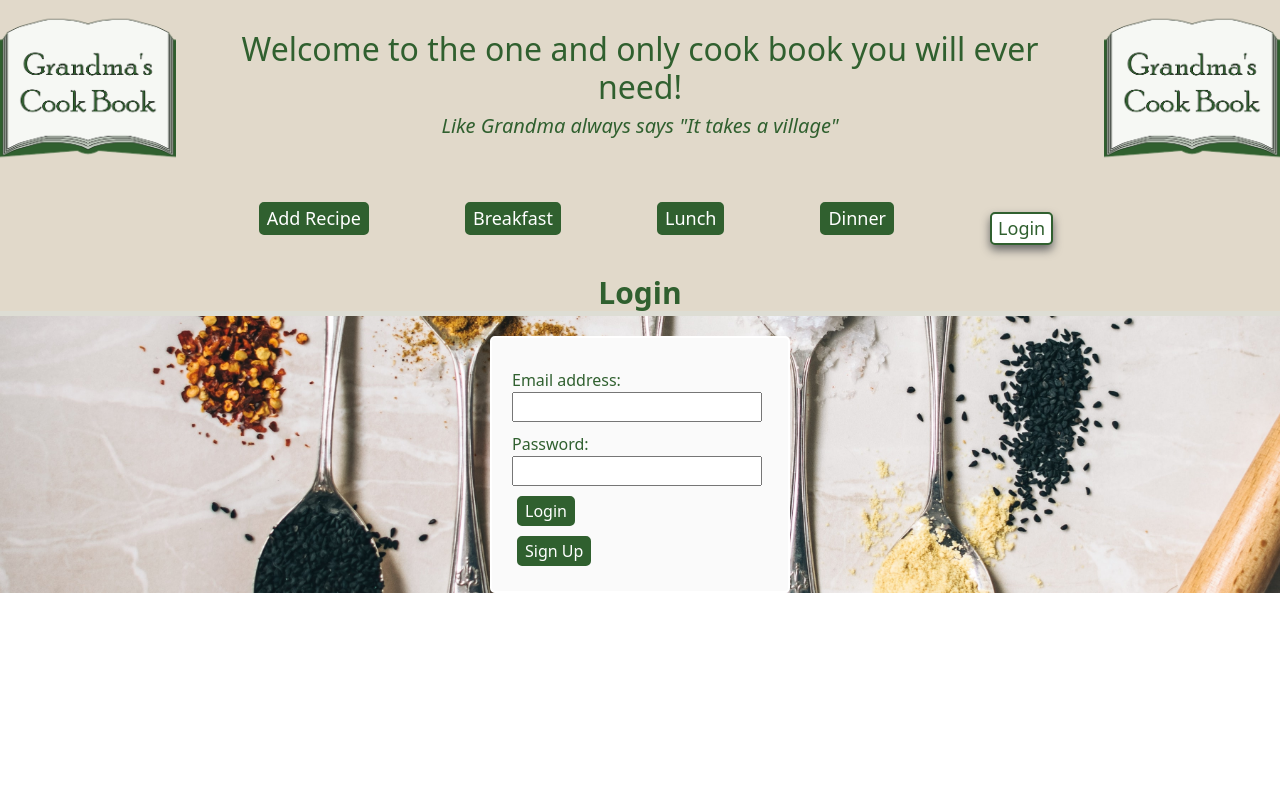
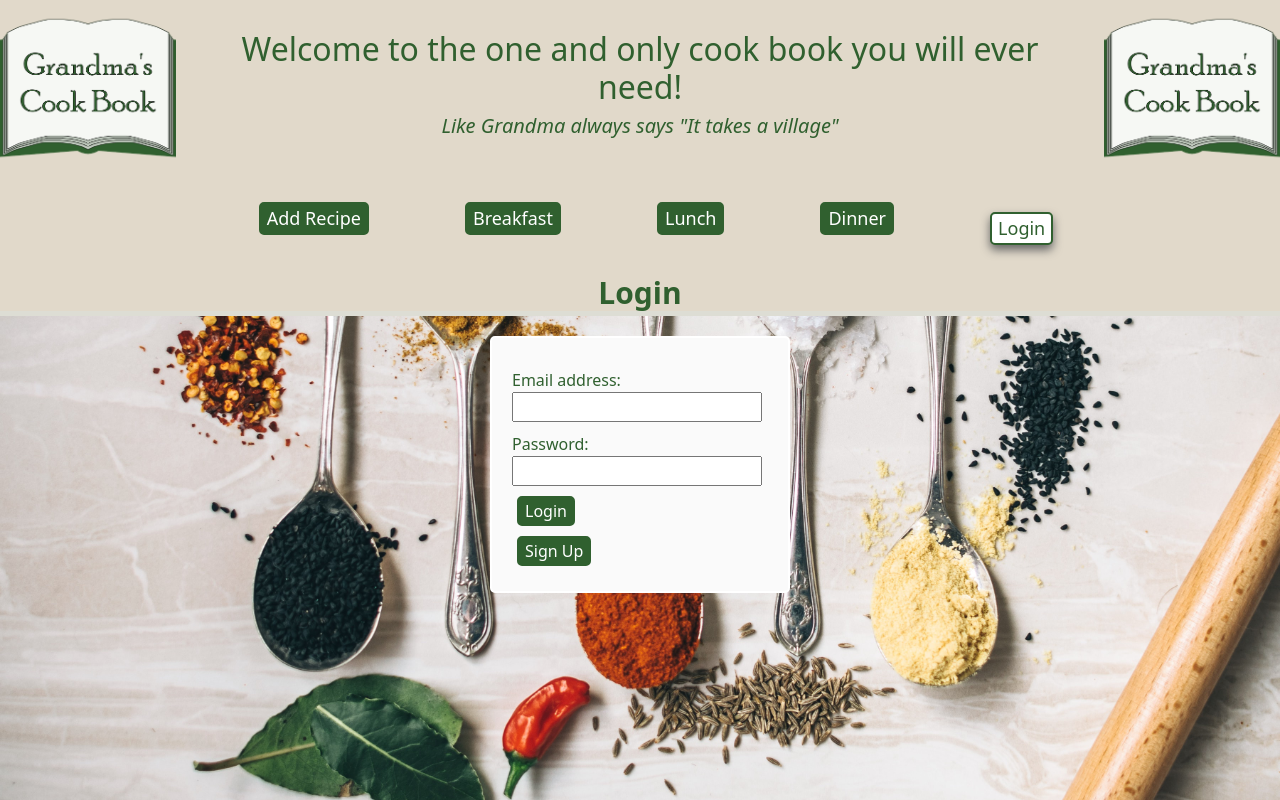
Before and after one commit to wmskillas/Grandmas-Cook-Book, a React (Create React App) app in the folder client/: page / in a window 1280 px wide. Both pictures are taken after a click on the button "Login". Shown: the top 800 px of the page. Built offline with nearby package versions, Linux system fonts and the light colour scheme; a web font is replaced by a local one.

Commit message:
fixed whitespace in login page

```diff
--- a/client/src/components/LoginForm.js
+++ b/client/src/components/LoginForm.js
@@ -40,7 +40,7 @@ function Contact() {
   };
 
   return (
-    <section>
+    <section className="loginpage">
       <form id="contact-form" onSubmit={handleSubmit}>
 
         <div>
--- a/client/src/index.css
+++ b/client/src/index.css
@@ -24,9 +24,12 @@
 }
 
 body {
-  min-height: 100rem;
+
 
   font-family: "Catamaran";
+}
+.loginpage{
+  min-height: 50rem;
 }
 h1 {
   font-size: 200px;
--- a/client/src/style.css
+++ b/client/src/style.css
@@ -19,6 +19,7 @@ nav {
   margin: 30px;
   display:flex;
 }
+
 nav li {
  display:flex;
   flex-direction: column;
@@ -99,6 +100,7 @@ nav li:hover {
   cursor: pointer;
 }
 
+
 @media only screen and (max-width: 900px) {
   .h2el {
     font-size: large;
```
